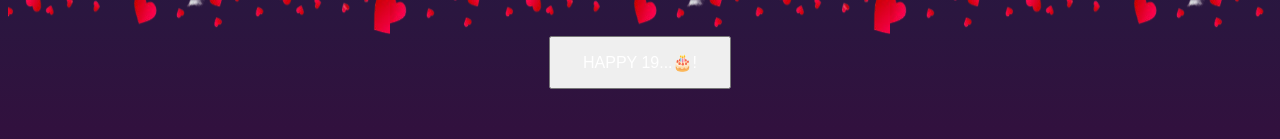
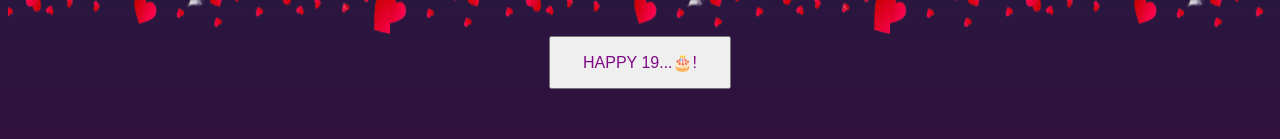
Before and after one commit to mohanpr123/test2.io, a plain HTML site: page index.html in a window 1280 px wide. Shown: the part 494-633 px from the top of the page. Drawn offline with Linux system fonts and the light colour scheme.

Commit message:
Update index.html

```diff
--- a/index.html
+++ b/index.html
@@ -26,7 +26,7 @@
             button {
 background-color: #b60d50/* Green */
 border: none;
-color: white;
+color: #800a86;
 padding: 15px 32px;
 text-align: center;
 text-decoration: none;
```
